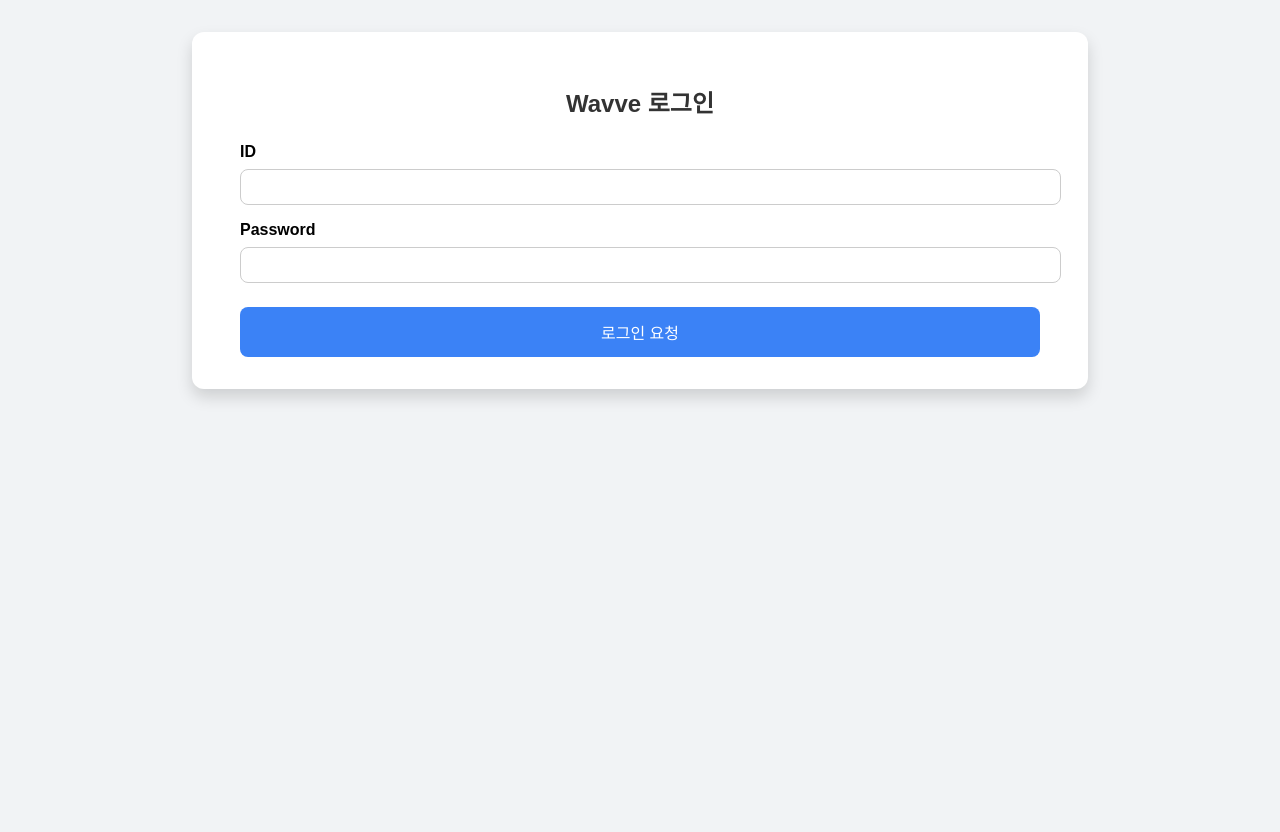
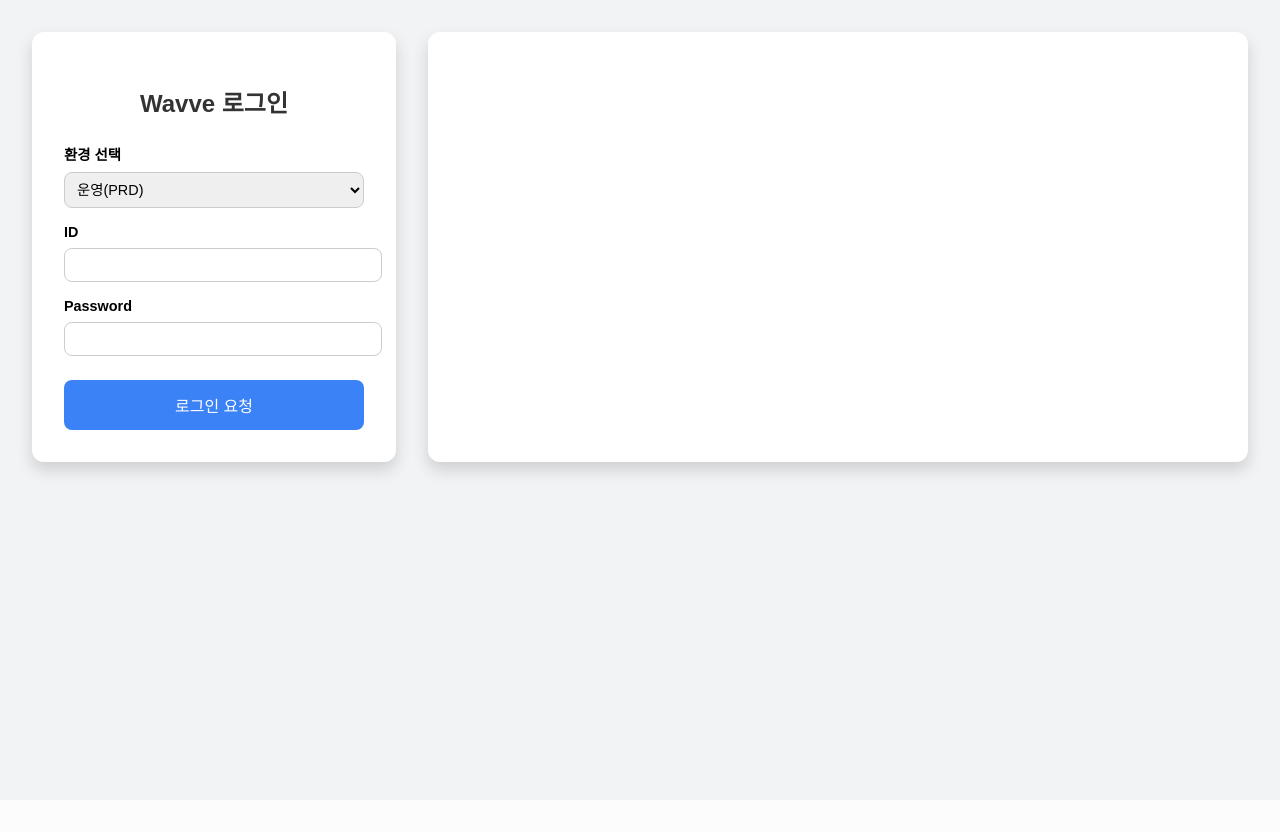
Before and after one commit to hwany84/login-app, a FastAPI app: page / in a window 1280 px wide. After the commit the page ends 482 px from the top, so only its background shows below. Run offline with FastAPI, Linux system fonts and the light colour scheme.

Commit message:
Add files via upload

```diff
--- a/templates/index.html
+++ b/templates/index.html
@@ -6,20 +6,29 @@
         body {
             font-family: 'Arial', sans-serif;
             background-color: #f1f3f5;
-            display: flex;
-            justify-content: center;
-            align-items: flex-start;
-            height: 100vh;
-            padding-top: 2rem;
             margin: 0;
+            padding: 2rem;
         }
         .container {
+            display: flex;
+            flex-direction: row;
+            gap: 2rem;
+        }
+        .form-section {
             background-color: white;
-            padding: 2rem 3rem;
+            padding: 2rem;
             border-radius: 12px;
             box-shadow: 0 8px 16px rgba(0, 0, 0, 0.15);
-            width: 90%;
-            max-width: 800px;
+            width: 300px;
+            flex-shrink: 0;
+        }
+        .result-section {
+            flex-grow: 1;
+            background-color: white;
+            padding: 2rem;
+            border-radius: 12px;
+            box-shadow: 0 8px 16px rgba(0, 0, 0, 0.15);
+            overflow-x: auto;
         }
         h2 {
             text-align: center;
@@ -30,14 +39,15 @@
             font-weight: bold;
             display: block;
             margin-top: 1rem;
+            font-size: 0.9rem;
         }
-        input[type="text"],
-        input[type="password"] {
+        select, input[type="text"], input[type="password"] {
             width: 100%;
-            padding: 0.6rem;
+            padding: 0.5rem;
             margin-top: 0.5rem;
             border: 1px solid #ccc;
             border-radius: 8px;
+            font-size: 0.9rem;
         }
         button {
             margin-top: 1.5rem;
@@ -53,13 +63,10 @@
         button:hover {
             background-color: #2563eb;
         }
-        .result-section {
-            margin-top: 2rem;
-        }
         .result-title {
-            font-size: 1.1rem;
+            font-size: 1.2rem;
             font-weight: bold;
-            margin-bottom: 0.5rem;
+            margin-bottom: 0.8rem;
             color: #111;
         }
         .result-card {
@@ -69,18 +76,27 @@
             border: 1px solid #444;
             white-space: pre-wrap;
             font-family: monospace;
-            font-size: 0.95rem;
+            font-size: 0.9rem;
             color: #facc15;
             word-wrap: break-word;
             overflow-wrap: break-word;
-            text-align: left;
+            height: 400px;
+            overflow-y: auto;
         }
     </style>
 </head>
 <body>
     <div class="container">
+        <div class="form-section">
             <h2>Wavve 로그인</h2>
             <form method="post">
+                <label for="environment">환경 선택</label>
+                <select name="environment" required>
+                    <option value="prod">운영(PRD)</option>
+                    <option value="qa">QA</option>
+                    <option value="dev">DEV</option>
+                </select>
+
                 <label for="id">ID</label>
                 <input type="text" name="id" required>
 
@@ -89,20 +105,19 @@
 
                 <button type="submit">로그인 요청</button>
             </form>
+        </div>
 
+        <div class="result-section">
             {% if result1 %}
-        <div class="result-section">
             <div class="result-title">1. 로그인 응답 결과</div>
             <div class="result-card">{{ result1 | safe }}</div>
-        </div>
             {% endif %}
 
             {% if result2 %}
-        <div class="result-section">
-            <div class="result-title">2. 구매 상품 목록</div>
+            <div class="result-title" style="margin-top:2rem;">2. 구매 상품 목록</div>
             <div class="result-card">{{ result2 | safe }}</div>
+            {% endif %}
         </div>
-        {% endif %}
     </div>
 </body>
 </html>
```
Lines whose indentation alone changed are shown as unchanged.
